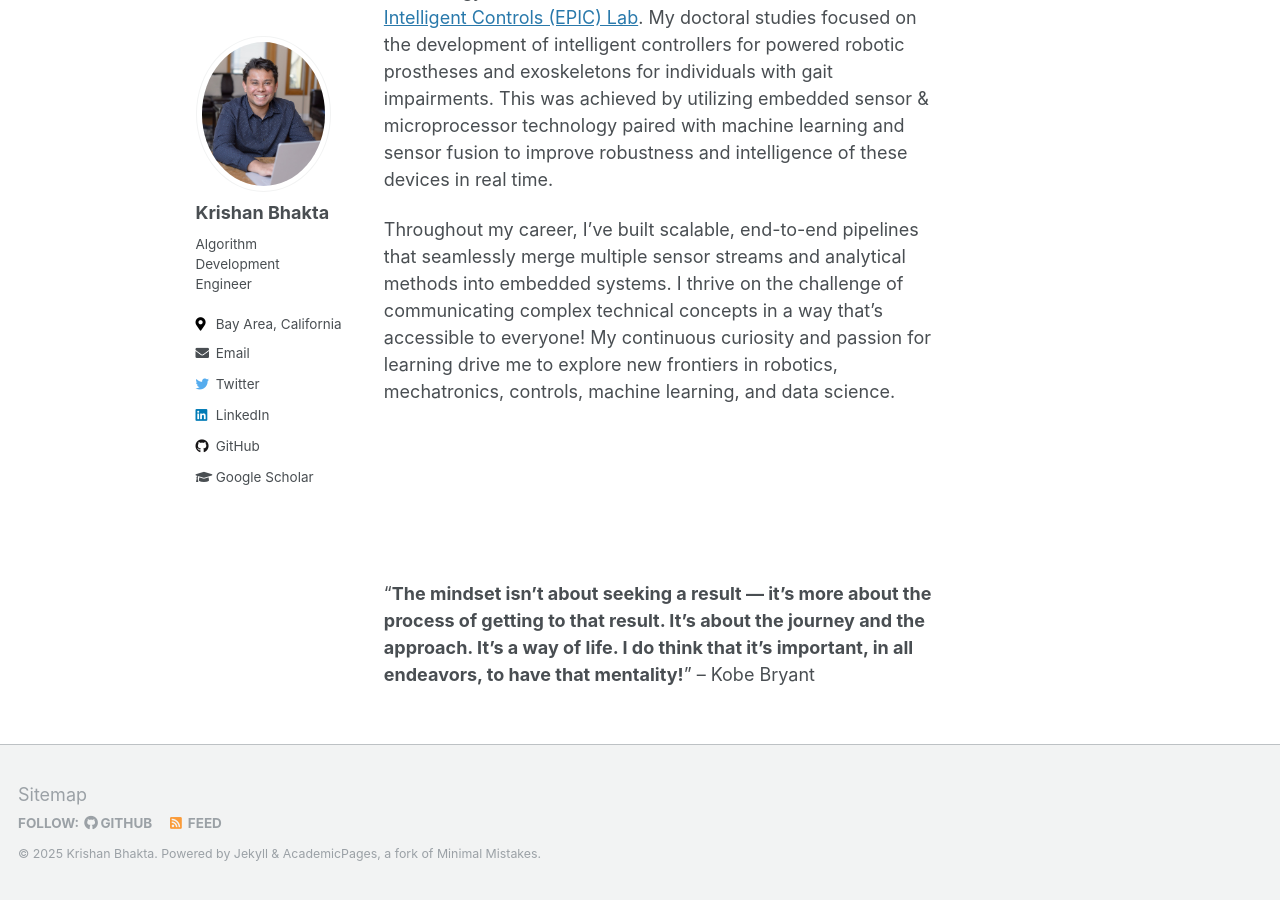
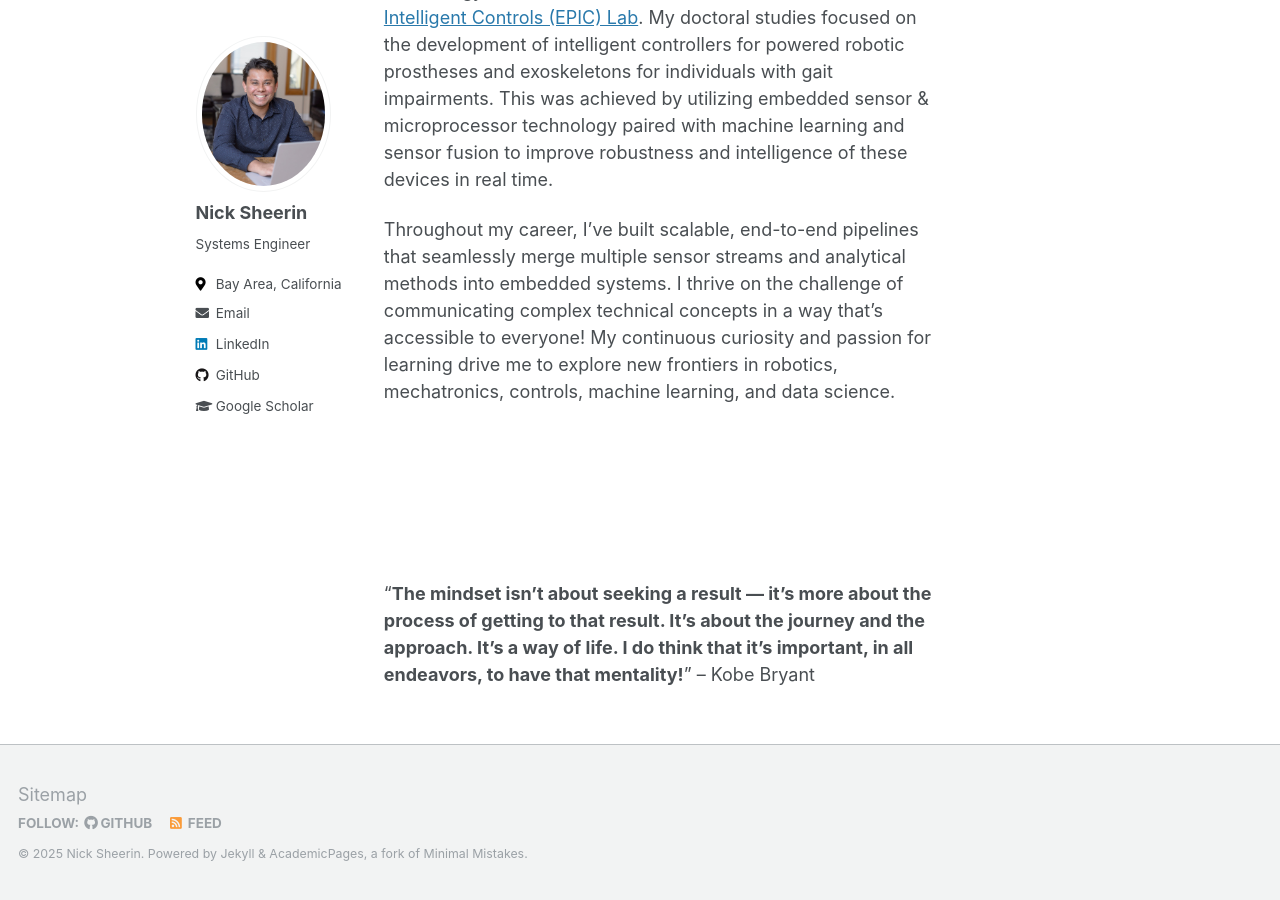
Before and after one commit to nicksheerin/nick_sheerin, a Jekyll site: the page built from _pages/about.md, in a window 1280 px wide and 900 px high, scrolled down 504 px. Built offline with Jekyll 4.4.1, drawn with Linux system fonts in a browser that asks for light colours; some of the changed text lies outside the part shown.

Commit message:
change url and update contact info

```diff
--- a/_config.yml
+++ b/_config.yml
@@ -7,13 +7,13 @@
 
 # Site Settings
 locale                   : "en-US"
-title                    : "Krishan Bhakta"
+title                    : "Nick Sheerin"
 title_separator          : "-"
-name                     : &name "Krishan Bhakta"
+name                     : &name "Nick Sheerin"
 description              : &description "Algorithm Development Engineer"
 url                      : https://nicksheerin.github.io # the base hostname & protocol for your site e.g. "https://mmistakes.github.io"
-baseurl                  : "/website_test" # the subpath of your site, e.g. "/blog"
-repository               : "website_test/nicksheerin.github.io"
+baseurl                  : "/nick_sheerin" # the subpath of your site, e.g. "/blog"
+repository               : "nick_sheerin/nicksheerin.github.io"
 teaser                   : # filename of teaser fallback teaser image placed in /images/, .e.g. "500x300.png"
 breadcrumbs              : false # true, false (default)
 words_per_minute         : 160
@@ -84,15 +84,15 @@ analytics:
 
 # Site Author
 author:
-  name             : "Krishan Bhakta"
+  name             : "Nick Sheerin"
   avatar           : "kb_headshot.jpg"
-  bio              : "Algorithm Development Engineer"
+  bio              : "Systems Engineer"
   location         : "Bay Area, California"
   employer         :
   pubmed           :
   orcid            :
   googlescholar    : "https://scholar.google.com/citations?user=w0-3nm7ocXMC&hl=en"
-  email            : "kbhakta96@gmail.com"
+  email            : "nw.sheerin@gmail.com"
   researchgate     :  # example: "https://www.researchgate.net/profile/yourprofile"
   uri              :
   bitbucket        :
@@ -101,21 +101,21 @@ author:
   flickr           :
   facebook         :
   foursquare       :
-  github           : "kbhakt"
+  github           : "nicksheerin"
   gitlab           :
   google_plus      :
   keybase          :
   instagram        :
   impactstory      : #"https://profiles.impactstory.org/u/xxxx-xxxx-xxxx-xxxx"
   lastfm           :
-  linkedin         : "kbgt/"
+  linkedin         : "https://www.linkedin.com/in/nick-w-sheerin/"
   mastodon         :
   pinterest        :
   soundcloud       :
   stackoverflow    : #"https://stackoverflow.com/users/10912314/jayrobwilliams"
   steam            :
   tumblr           :
-  twitter          : "@KrishanBhakta"
+  twitter          : #"@KrishanBhakta"
   vine             :
   weibo            :
   xing             :
```
